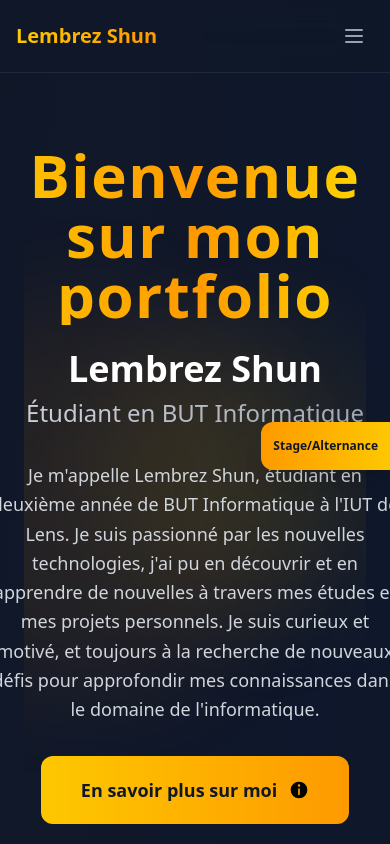
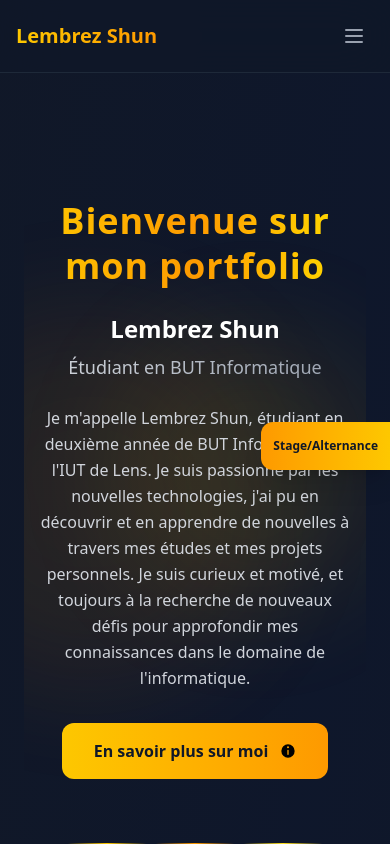
Before and after one commit to Shun-codes/portfolio, a React (Vite) app: page / in a window 390 px wide. Shown: the top 844 px of the page. Built offline with nearby package versions, Linux system fonts and the light colour scheme.

Commit message:
Correction du responsive de la page home

```diff
--- a/src/pages/Home.tsx
+++ b/src/pages/Home.tsx
@@ -23,38 +23,45 @@ const Home: React.FC<HomeProps> = ({ setCurrentPage }) => {
           <div className="absolute bottom-1/4 right-1/4 w-96 h-96 bg-amber-500/10 rounded-full blur-3xl animate-pulse delay-1000"></div>
         </div>
 
-        <div className="relative z-10 space-y-6">
-          <h1 className="text-6xl md:text-8xl font-bold bg-gradient-to-r from-yellow-400 via-amber-500 to-yellow-300 bg-clip-text text-transparent tracking-wide animate-fade-in">
+        <div className="relative z-10 space-y-6 px-2 sm:px-4">
+          <h1 className="text-4xl sm:text-5xl md:text-7xl lg:text-8xl font-bold
+            bg-gradient-to-r from-yellow-400 via-amber-500 to-yellow-300
+            bg-clip-text text-transparent tracking-wide leading-tight">
             {t('home.bienvenue')}
           </h1>
 
           <div className="space-y-2">
-            <h2 className="text-4xl md:text-6xl font-bold text-white">
+            <h2 className="text-2xl sm:text-3xl md:text-5xl lg:text-6xl font-bold text-white leading-snug">
               {t('home.title')}
             </h2>
-            <p className="text-2xl md:text-3xl text-transparent bg-clip-text bg-gradient-to-r from-gray-300 to-gray-400">
+            <p className="text-lg sm:text-xl md:text-2xl text-transparent bg-clip-text
+              bg-gradient-to-r from-gray-300 to-gray-400">
               {t('home.subtitle')}
             </p>
           </div>
 
-          <div className="max-w-3xl mx-auto mt-8">
-            <p className="text-gray-300 text-lg md:text-xl leading-relaxed mb-8">
-              {t('home.description')}
-            </p>
-            <button
-              onClick={() => setCurrentPage('about')}
-              className="group inline-flex items-center gap-3 bg-gradient-to-r from-yellow-400 to-amber-500 text-gray-900 px-10 py-5 rounded-xl font-bold text-lg hover:shadow-2xl hover:shadow-yellow-500/50 transition-all duration-300 hover:scale-110 hover:-translate-y-1"
-            >
+          <div className="max-w-3xl mx-auto mt-6">
+          <p className="text-gray-300 text-base sm:text-lg md:text-xl leading-relaxed mb-8
+            break-words overflow-hidden max-w-full text-center px-2 sm:px-4">
+            {t('home.description')}
+          </p>
+
+          <button
+            onClick={() => setCurrentPage('about')}
+            className="group inline-flex items-center gap-3 bg-gradient-to-r
+            from-yellow-400 to-amber-500 text-gray-900 px-8 sm:px-10 py-4 sm:py-5
+              rounded-xl font-bold text-base sm:text-lg hover:shadow-2xl
+              hover:shadow-yellow-500/50 transition-all duration-300 hover:scale-105">
               {t('home.aboutButton')}
-              <img src="/icons/about.svg" alt="" className="w-5 h-5 group-hover:rotate-12 transition-transform" />
-            </button>
+              <img src="/icons/about.svg" alt="" className="w-4 h-4 sm:w-5 sm:h-5 group-hover:rotate-12 transition-transform" />
+          </button>
           </div>
 
           {/* Traits décoratifs */}
-          <div className="flex gap-4 justify-center pt-12">
-            <div className="w-32 h-1.5 bg-gradient-to-r from-transparent via-yellow-400 to-transparent rounded-full"></div>
-            <div className="w-32 h-1.5 bg-gradient-to-r from-transparent via-amber-500 to-transparent rounded-full"></div>
-            <div className="w-32 h-1.5 bg-gradient-to-r from-transparent via-yellow-300 to-transparent rounded-full"></div>
+          <div className="flex justify-center gap-2 sm:gap-4 pt-10 flex-wrap overflow-hidden px-2">
+            <div className="w-20 sm:w-28 md:w-32 h-1.5 bg-gradient-to-r from-transparent via-yellow-400 to-transparent rounded-full"></div>
+            <div className="w-20 sm:w-28 md:w-32 h-1.5 bg-gradient-to-r from-transparent via-amber-500 to-transparent rounded-full"></div>
+            <div className="w-20 sm:w-28 md:w-32 h-1.5 bg-gradient-to-r from-transparent via-yellow-300 to-transparent rounded-full"></div>
           </div>
         </div>
       </section>
```
